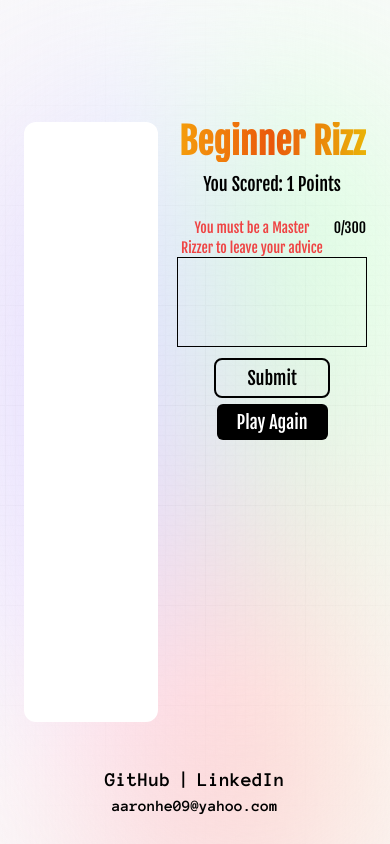
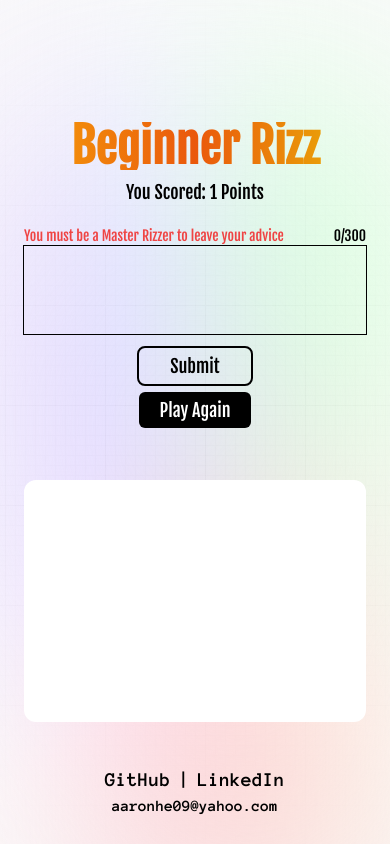
Before and after one commit to AaronHe09/rizz-o-meter, a Next.js app in the folder rizz-o-meter/: page /game/1 in a window 390 px wide. Built offline with nearby package versions, Linux system fonts and the light colour scheme.

Commit message:
made results mobile friendly

```diff
--- a/rizz-o-meter/app/game/[results]/page.js
+++ b/rizz-o-meter/app/game/[results]/page.js
@@ -57,25 +57,25 @@ const Results = () => {
     <AnimatePresence>
       {isShowing && (
         <motion.section
-          className="flex justify-center items-center  w-full h-[600px] gap-5"
+          className="flex justify-center items-center  w-full h-[600px] gap-5 flex-col-reverse md:flex-row"
           variants={variant}
           initial="hidden"
           animate="show"
           exit="hidden"
         >
           <motion.div
-            className="basis-5/12 bg-white h-full rounded-xl"
+            className="basis-5/12 bg-white h-full rounded-xl w-full"
             variants={items}
           ></motion.div>
           <motion.div
-            className="basis-7/12 h-full text-center"
+            className="basis-7/12 h-full text-center w-full"
             variants={items}
           >
             <div>
-              <h1 className="text-center text-4xl sm:text-5xl font-extrabold text-black cursor-default orange_gradient mb-2">
+              <h1 className="text-center text-5xl font-extrabold text-black cursor-default orange_gradient mb-2">
                 {ranking}
               </h1>
-              <p className="mt-1 text-lg sm:text-xl">
+              <p className="mt-1 text-lg sm:text-xl cursor-default">
                 You Scored: {results} Points
               </p>
             </div>
--- a/rizz-o-meter/components/Form.js
+++ b/rizz-o-meter/components/Form.js
@@ -4,7 +4,7 @@ import clsx from "clsx";
 const Form = ({ ranking, setUserAdvice, userAdvice }) => {
   return (
     <form className="flex items-center justify-center flex-col mt-5">
-      <fieldset disabled={ranking !== "Master Rizz"}>
+      <fieldset disabled={ranking !== "Master Rizz"} className="w-full">
         <div
           className={clsx("grid w-full grid-flow-col", {
             "justify-between": ranking !== "Master Rizz",
```
